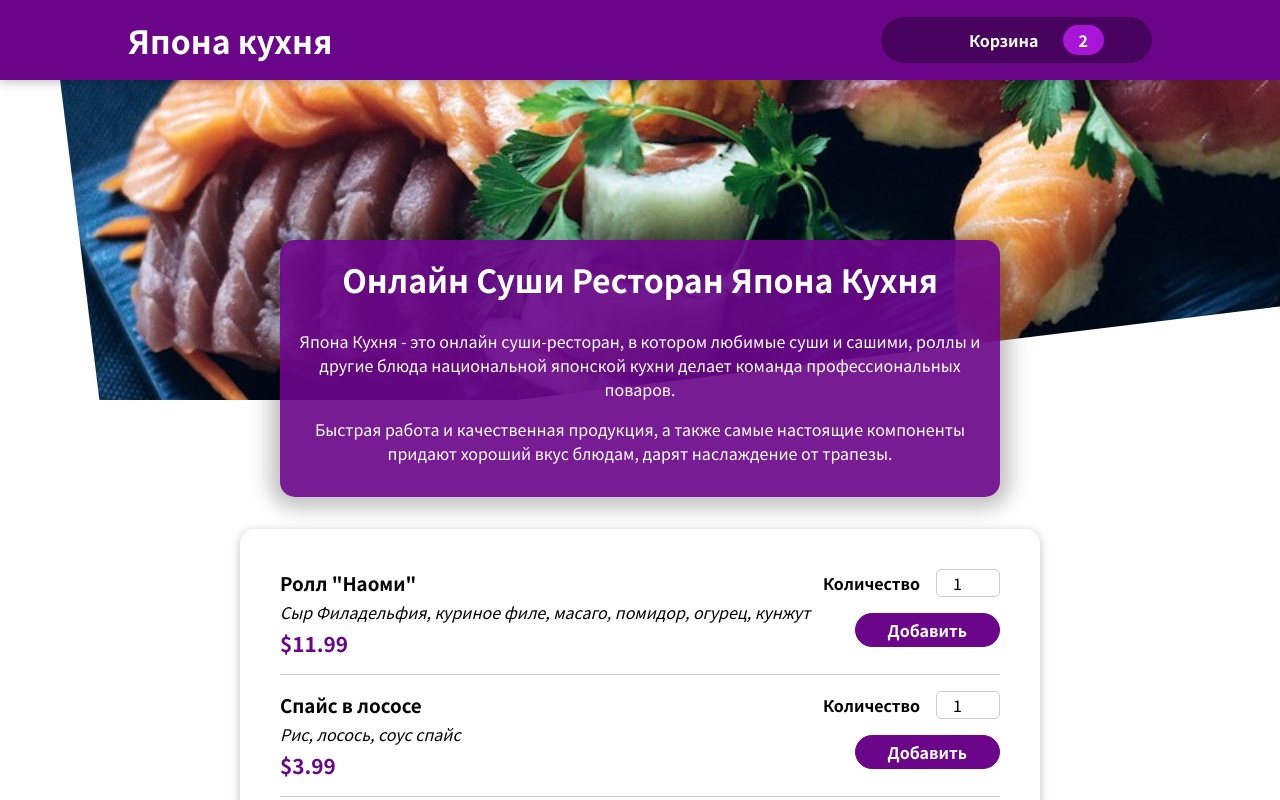
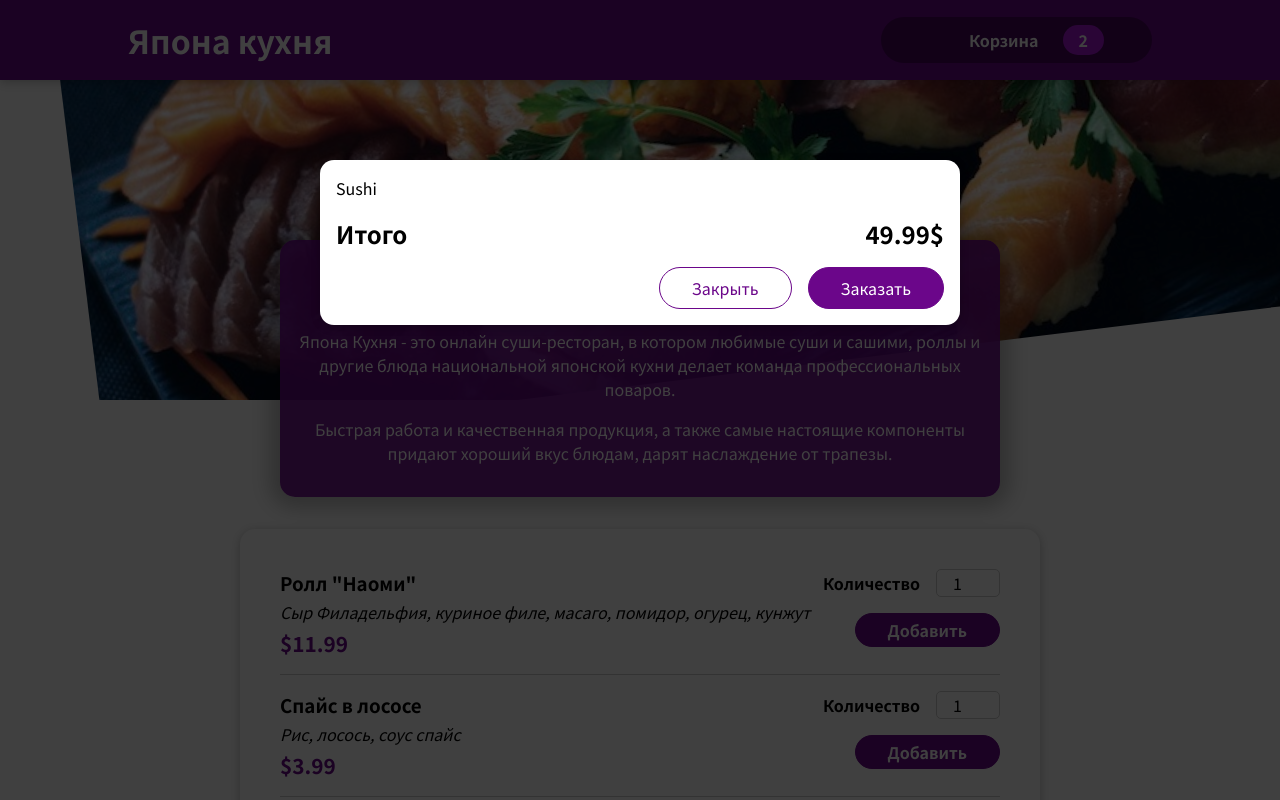
Before and after one commit to Vlad-Kudin/react-japanese-food, a React (Create React App) app: page / in a window 1280 px wide. Shown: the top 800 px of the page. Built offline with nearby package versions, Linux system fonts and the light colour scheme; some icons are missing.

Commit message:
added 'Modal'

```diff
--- a/public/index.html
+++ b/public/index.html
@@ -28,6 +28,7 @@
   </head>
   <body>
     <noscript>You need to enable JavaScript to run this app.</noscript>
+    <div id="overlays"></div>
     <div id="root"></div>
     <!--
       This HTML file is a template.
--- a/src/App.js
+++ b/src/App.js
@@ -1,10 +1,12 @@
 import React from "react";
 import Header from "./components/Layout/Header";
 import Meals from "./components/Meals/Meals";
+import Cart from "./components/Cart/Cart";
 
 function App() {
     return (
         <React.Fragment>
+            <Cart />
             <Header />
             <main>
                 <Meals />
--- a/src/components/Cart/Cart.js
+++ b/src/components/Cart/Cart.js
@@ -1,15 +1,16 @@
+import Modal from "../UI/Modal";
 import styles from "./Cart.module.css";
 
 const Cart = (props) => {
 
   const CartItems = (
     <ul className={styles['cart-items']}>
-      {[{id: 'm1', name: 'Sushi', amount: 2, price: 10.99}].map(item => <li>{item.name}</li>)}
+      {[{id: 'm1', name: 'Sushi', amount: 2, price: 10.99}].map(item => <li key={item.id}>{item.name}</li>)}
     </ul>
   );
 
   return (
-    <div>
+    <Modal>
       {CartItems}
       <div className={styles.total}>
         <span>Итого</span>
@@ -19,7 +20,7 @@
         <button className={styles['button--alt']}>Закрыть</button>
         <button className={styles.button}>Заказать</button>
       </div>
-    </div>
+    </Modal>
   )
 }
 
--- /dev/null
+++ b/src/components/UI/Modal.js
@@ -0,0 +1,33 @@
+import React from 'react';
+import ReactDOM from 'react-dom';
+
+import styles from './Modal.module.css';
+
+const Backdrop = (props) => {
+  return (
+    <div className={styles.backdrop}>
+
+    </div>
+  )
+}
+
+const ModalWindow = (props) => {
+  return (
+    <div className={styles.modal}>
+      <div className={styles.content}>{props.children}</div>
+    </div>
+  )
+}
+
+const portalElement = document.getElementById('overlays');
+
+const Modal = (props) => {
+  return (
+    <React.Fragment>
+      {ReactDOM.createPortal(<Backdrop />, portalElement)}
+      {ReactDOM.createPortal(<ModalWindow>{props.children}</ModalWindow>, portalElement)}
+    </React.Fragment>
+  )
+}
+
+export default Modal;
--- /dev/null
+++ b/src/components/UI/Modal.module.css
@@ -0,0 +1,40 @@
+.backdrop {
+  position: fixed;
+  top: 0;
+  left: 0;
+  width: 100%;
+  height: 100vh;
+  z-index: 20;
+  background-color: rgba(0, 0, 0, 0.75);
+}
+
+.modal {
+  position: fixed;
+  top: 20vh;
+  left: 5%;
+  width: 90%;
+  background-color: white;
+  padding: 1rem;
+  border-radius: 14px;
+  box-shadow: 0 2px 8px rgba(0, 0, 0, 0.25);
+  z-index: 30;
+  animation: slide-down 300ms ease-out forwards;
+}
+
+@media (min-width: 768px) {
+  .modal {
+    width: 40rem;
+    left: calc(50% - 20rem);
+  }
+}
+
+@keyframes slide-down {
+  from {
+    opacity: 0;
+    transform: translateY(-3rem);
+  }
+  to {
+    opacity: 1;
+    transform: translateY(0);
+  }
+}
```
